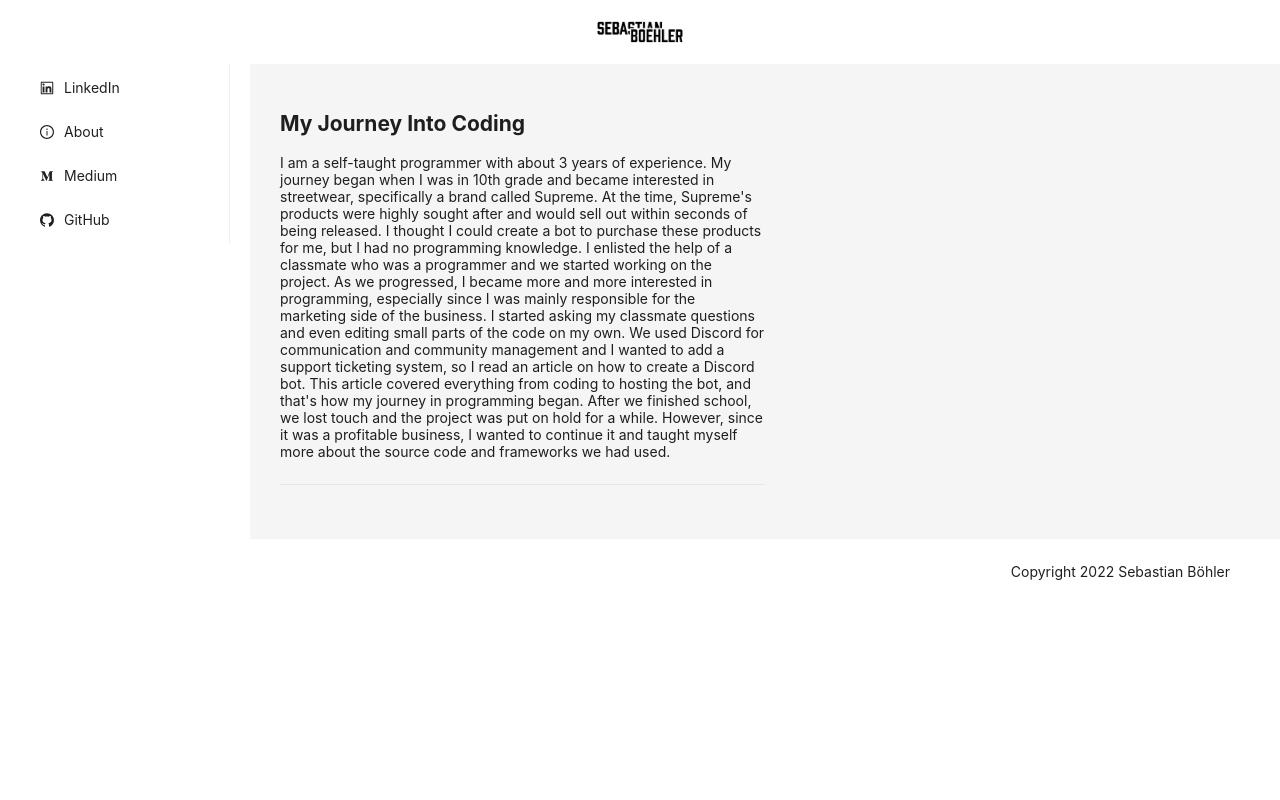
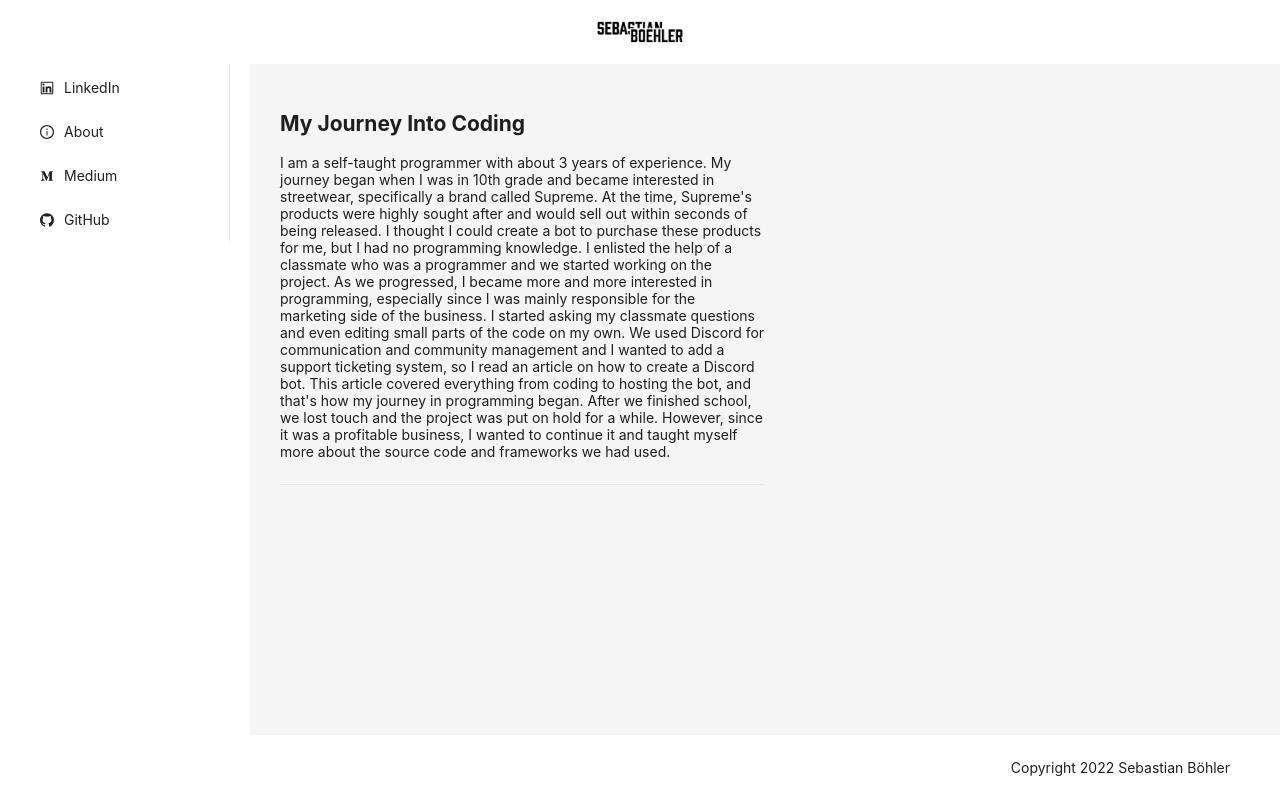
Before and after one commit to SebastianBoehler/sebastianboehler, a Next.js app: page /about in a window 1280 px wide. Built offline with nearby package versions, Linux system fonts and the light colour scheme.

Commit message:
fix: minHeight

```diff
--- a/pages/_app.tsx
+++ b/pages/_app.tsx
@@ -29,7 +29,7 @@ export default function App({ Component, pageProps }: AppProps) {
       }
     }}
   >
-    {show && <Layout style={{ height: '100%' }}>
+    {show && <Layout style={{ height: '100%', minHeight: '100vh' }}>
       <Header isMobile={isMobile} />
       <Layout>
         {!isMobile ? <Sider
```
